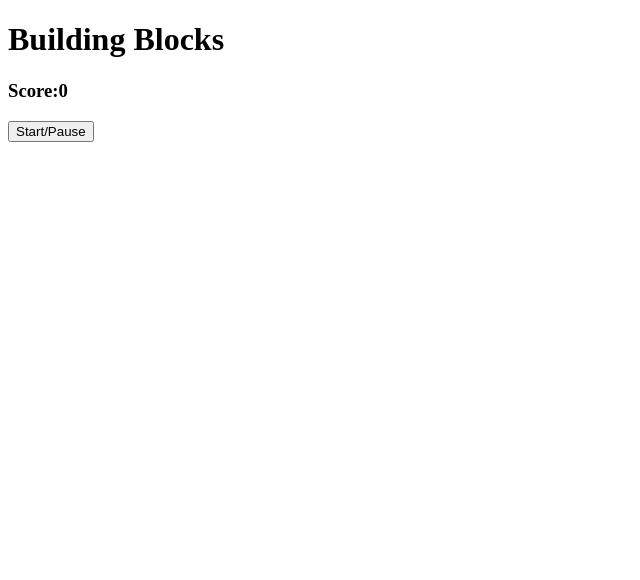
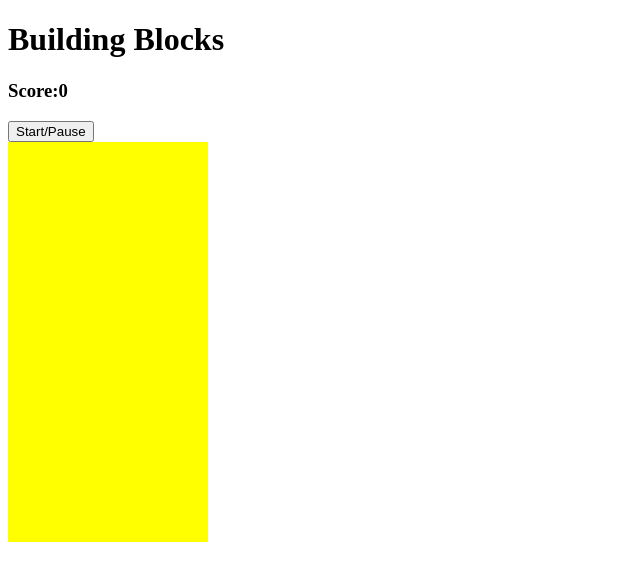
Before and after one commit to Oscar-Ore007/building-blocks-frontend, a plain HTML site: page index.html in a window 1280 px wide. Shown: the whole page, without its empty margins (0-640 px from the left). Drawn offline with Linux system fonts and the light colour scheme.

Commit message:
added css to front page

```diff
--- a/index.html
+++ b/index.html
@@ -2,6 +2,7 @@
 <html lang="en">
 <head>
     <meta charset="UTF-8">
+    <link rel="stylesheet" href="style.css"></link>
     <meta name="viewport" content="width=device-width, initial-scale=1.0">
     <title>Building Blocks</title>
 </head>
--- /dev/null
+++ b/style.css
@@ -0,0 +1,20 @@
+.container {
+    display: flex;
+}
+
+.grid {
+    width: 200px;
+    height: 400px;
+    display: flex;
+    flex-wrap: wrap;
+    background-color: yellow;
+}
+
+.grid div {
+    height: 20px;
+    width: 20px;
+}
+
+.buildingblock {
+    background-color: blue;
+}
```
